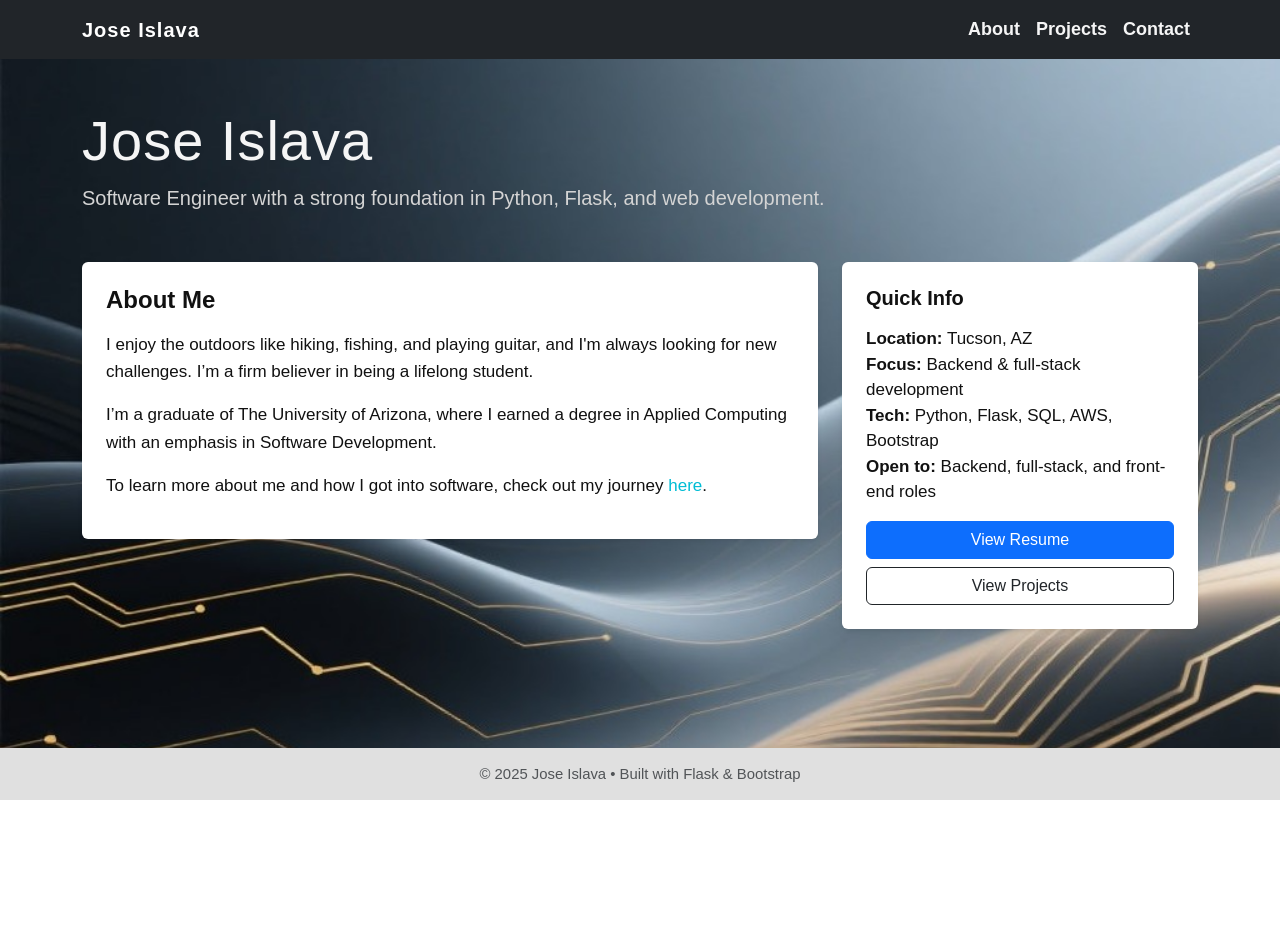
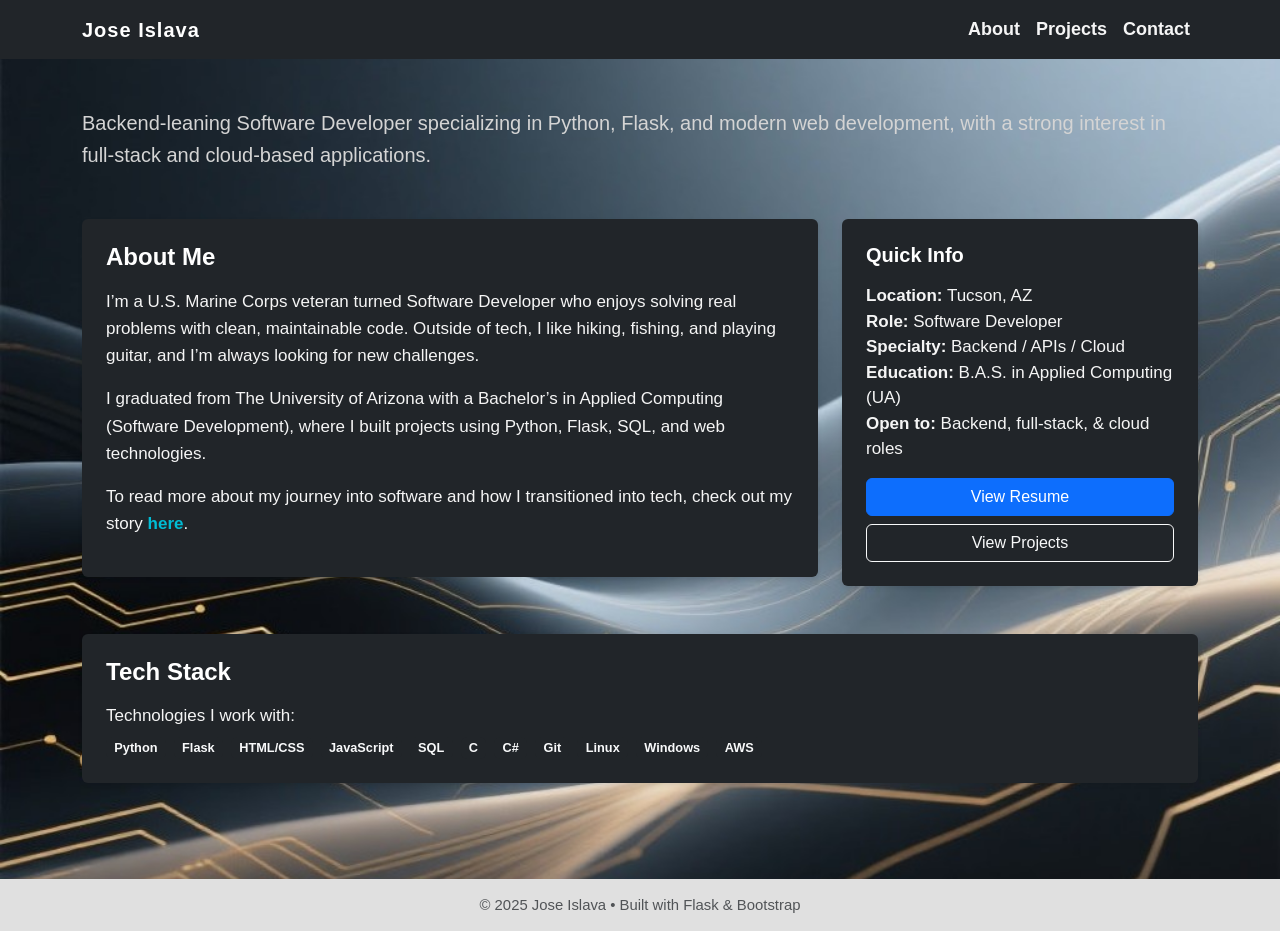
Before and after one commit to izzythegreatxx/webportfolio, a Flask app: page / in a window 1280 px wide. Before the commit the page ends 800 px from the top, so only its background shows below. Run offline with Flask 3, Linux system fonts and the light colour scheme.

Commit message:
Made changes to the content in the home page, added a tech stack section, updated the quick info section. Changed bg colors of the About me section and the Project cards for better cohesiveness.

```diff
--- a/static/styles.css
+++ b/static/styles.css
@@ -67,28 +67,41 @@ p {
     color: #d4d4d4;
 }
 
-/* Make text inside white cards dark and readable */
 .about-box,
 .quick-info {
-    color: #111111;      /* base text color */
+    background-color: #212529 ;
+    color: #f5f5f5;
+    border-radius: 8px;
 }
 
-/* Paragraphs and list items inside the cards */
+/* Make paragraphs inside readable */
 .about-box p,
-.quick-info li {
-    color: #111111;
+.quick-info p,
+.quick-info li,
+.about-box li {
+    color: #f5f5f5;
 }
 
-/* Headings inside the cards (override global h2 color) */
+/* Headings inside cards */
 .about-box h2,
-.quick-info h2 {
-    color: #111111;
+.quick-info h2,
+.about-box h3,
+.quick-info h3 {
+    color: #ffffff;
 }
 
+/* Link styling inside these cards */
 .about-box a {
-    color: #00bcd4;                  /* cyan accent */
+    color: #00bcd4; /* cyan accent */
+    font-weight: bold;
     text-decoration: none;
 }
+
+.about-box a:hover {
+    color: #ffcc00;
+    text-decoration: underline;
+}
+
 .about-box a:hover {
     color: #ffcc00;
     text-decoration: underline;
--- a/templates/about.html
+++ b/templates/about.html
@@ -13,7 +13,7 @@
 
 <!--- content of the page-->
 {%block content%}
-{%block header%} <h1>About Me</h1> {%endblock%}
+
 <div class="container-bg">
     <p>
         Hi, my name is Jose Islava. My journey into software development has been anything but traditional. I don’t come from a technical background — in fact, I come from construction and before that I was in the military.
@@ -65,6 +65,10 @@
                     <img src="{{ url_for('static', filename='images/hiking.jpg') }}" alt="Outdoors" class="image-item">
                     <figcaption>Hiking in Southern Arizona</figcaption>
                 </figure>
+                <figure class="image-item">
+                    <img src="{{ url_for('static', filename='images/grad.png') }}" alt="University of Arizona" class="image-item">
+                    <figcaption>Graduation from The University of Arizona</figcaption>
+                </figure>
             </div>
             <button class="carousel-btn right" onclick="scrollCarousel(1)">&#8594;</button>
         </div>
--- a/templates/index.html
+++ b/templates/index.html
@@ -3,48 +3,73 @@
 
 {% block content %}
 <header class="mb-5">
-    <h1 class="display-4 ">Jose Islava</h1>
     <p class="lead">
-        Software Engineer with a strong foundation in Python, Flask, and web development.
+        Backend-leaning Software Developer specializing in Python, Flask, and modern web development,
+        with a strong interest in full-stack and cloud-based applications.
     </p>
 </header>
 
+<!-- About + Quick Info row -->
 <section class="mb-5">
     <div class="row">
         <div class="col-md-8">
-            <div class="p-4 bg-white shadow-sm rounded about-box">
+            <div class="p-4 shadow-sm rounded about-box">
                 <h2 class="h4 fw-bold mb-3">About Me</h2>
                 <p>
-                    I enjoy the outdoors like hiking, fishing, and playing guitar, and I'm always looking for new
-                    challenges. I’m a firm believer in being a lifelong student.
+                    I’m a U.S. Marine Corps veteran turned Software Developer who enjoys solving real problems with clean,
+                    maintainable code. Outside of tech, I like hiking, fishing, and playing guitar, and I’m always looking
+                    for new challenges.
                 </p>
                 <p>
-                    I’m a graduate of The University of Arizona, where I earned a degree in Applied Computing with
-                    an emphasis in Software Development.
+                    I graduated from The University of Arizona with a Bachelor’s in Applied Computing (Software Development),
+                    where I built projects using Python, Flask, SQL, and web technologies.
                 </p>
                 <p>
-                    To learn more about me and how I got into software, check out my journey
+                    To read more about my journey into software and how I transitioned into tech, check out my story
                     <a href="{{ url_for('about') }}">here</a>.
                 </p>
             </div>
         </div>
 
         <div class="col-md-4 mt-4 mt-md-0">
-            <div class="p-4 bg-white shadow-sm rounded h-100 quick-info">
+            <div class="p-4 shadow-sm rounded h-100 quick-info">
                 <h2 class="h5 fw-bold mb-3">Quick Info</h2>
                 <ul class="list-unstyled mb-0">
-                    <li><strong>Location:</strong> Tucson, AZ</li>
-                    <li><strong>Focus:</strong> Backend & full-stack development</li>
-                    <li><strong>Tech:</strong> Python, Flask, SQL, AWS, Bootstrap</li>
-                    <li><strong>Open to:</strong> Backend, full-stack, and front-end roles</li>
+                        <li><strong>Location:</strong> Tucson, AZ</li>
+                        <li><strong>Role:</strong> Software Developer</li>
+                        <li><strong>Specialty:</strong> Backend / APIs / Cloud</li>
+                        <li><strong>Education:</strong> B.A.S. in Applied Computing (UA)</li>
+                        <li><strong>Open to:</strong> Backend, full-stack, & cloud roles</li>
                 </ul>
                 <div class="mt-3">
                     <a href="{{ url_for('static', filename='resume.pdf') }}" target="_blank"
                        class="btn btn-primary w-100 mb-2">View Resume</a>
-                    <a href="{{ url_for('projects') }}" class="btn btn-outline-dark w-100">View Projects</a>
+                    <a href="{{ url_for('projects') }}" class="btn btn-outline-light w-100">View Projects</a>
                 </div>
             </div>
         </div>
     </div>
 </section>
+
+<!-- Tech Stack section -->
+<section class="mb-5">
+    <div class="p-4 shadow-sm rounded about-box">
+        <h2 class="h4 fw-bold mb-3">Tech Stack</h2>
+        <p class="mb-2">Technologies I work with:</p>
+
+        <div class="d-flex flex-wrap gap-2">
+            <span class="badge bg-dark text-light">Python</span>
+            <span class="badge bg-dark text-light">Flask</span>
+            <span class="badge bg-dark text-light">HTML/CSS</span>
+            <span class="badge bg-dark text-light">JavaScript</span>
+            <span class="badge bg-dark text-light">SQL</span>
+            <span class="badge bg-dark text-light">C</span>
+            <span class="badge bg-dark text-light">C#</span>
+            <span class="badge bg-dark text-light">Git</span>
+            <span class="badge bg-dark text-light">Linux</span>
+            <span class="badge bg-dark text-light">Windows</span>
+            <span class="badge bg-dark text-light">AWS</span>
+        </div>
+    </div>
+</section>
 {% endblock %}
--- a/templates/projects.html
+++ b/templates/projects.html
@@ -9,9 +9,8 @@
 </ul>
 {%endblock%}
 
-{%block header%} <h1>Projects</h1> {%endblock%}
+{%block content%}
 
-{%block content%}
 <div class="project-card">
     <h3>Employee Management System</h3>
     <p>
```
Also changed, not shown: other parts of static/styles.css (+9 -20 lines), 1 other file.
